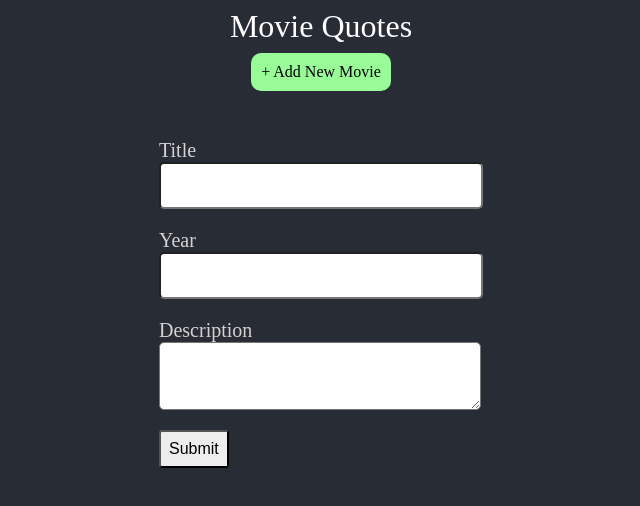
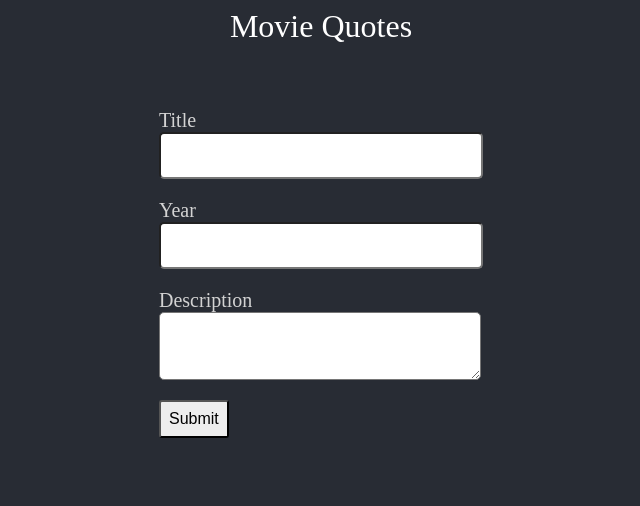
Before and after one commit to vincentntang/graphql-movie-quotes, a React (Create React App) app in the folder frontend/: page /movie/create in a window 1280 px wide. Shown: the top 506 px of the page, without its empty margins (319-959 px from the left). Built offline with nearby package versions, Linux system fonts and the light colour scheme.

Commit message:
react hooks basic example

```diff
--- a/frontend/src/App.js
+++ b/frontend/src/App.js
@@ -1,18 +1,19 @@
 import React, {useState, useEffect } from 'react';
-import { BrowserRouter as Router, Route, Switch } from 'react-router-dom';
+import { BrowserRouter as Router, Route, Switch, Link } from 'react-router-dom';
 import './App.scss';
 // Components
 import {Movie} from './components/Movie';
 import {MovieCreate} from "./components/MovieCreate";
 import {MovieList} from "./components/MovieList";
-import {Navbar} from './components/Navbar';
 
 const App = () => {
 
   return (
     <Router>
       <div className="App">
-        <Navbar/>
+        <div>
+          <Link className="title" to={`/`}>Movie Quotes</Link>
+        </div>
         <Switch>
           <Route exact path="/" component={MovieList}/>
           <Route exact path="/movie/create" component={MovieCreate}/>
--- a/frontend/src/App.scss
+++ b/frontend/src/App.scss
@@ -12,10 +12,21 @@ a {
   margin-bottom: 0.5rem;
   font-size: 2rem;
   color: white;
+  text-align: center;
 }
-.navbar {
-  text-align: center;
-  margin-bottom: 3rem;
+.movie-list {
+  display: flex;
+  justify-content: center;
+  flex-direction: column;
+  margin-top: 2rem;
+}
+.movie-wrapper {
+  display: flex;
+  flex-direction: column;
+  align-items: center;
+  > a {
+    width: auto;
+  }
 }
 /* BUTTON AND LINKS */
 .btn-add-new {
@@ -60,10 +71,14 @@ a {
     text-align:left;
   }
 }
+.single-movie {
+  margin-top: 4rem !important;
+}
 /* FORM ITSELF */
 .movie-create {
   display: flex;
   justify-content: center;
+  margin-top: 4rem;
   label {
     font-size: 20px;
   }
--- a/frontend/src/components/Movie.js
+++ b/frontend/src/components/Movie.js
@@ -7,7 +7,7 @@ export const Movie = (props) =>{
   const filteredMovie = movieData.find(x=> x.imdbID === movieId)
   const quotes = quotesData.filter(y => y.imdbID === movieId)
   return (
-    <div className="movie-item">
+    <div className="movie-item single-movie">
       <img src={filteredMovie.Poster} />
       <section>
         <h3>{filteredMovie.Title}</h3>
--- a/frontend/src/components/MovieCreate.js
+++ b/frontend/src/components/MovieCreate.js
@@ -1,12 +1,16 @@
-import React, {useState} from 'react'
+import React, {useState, useEffect} from 'react'
 
 export const MovieCreate = (props) =>{
   const [description, setDescription] = useState('');
   const [title, setTitle] = useState('');
   const [year, setYear] = useState('');
+  const onSubmit = event => {
+    alert(`${description} ${title} ${year}`);
+    event.preventDefault();
+  }
   return (
     <div className="movie-create">
-      <form>
+      <form onSubmit={onSubmit}>
         <label>Title</label>
         <input
           type="text"
@@ -20,10 +24,15 @@ export const MovieCreate = (props) =>{
         <label>Description</label>
         <textarea
           type="text"
-          onChange={(e) => setYear(e.target.value)}
+          onChange={(e) => setDescription(e.target.value)}
         />
         <button className="btn-normal" type="submit">Submit</button>
       </form>
     </div>
   )
 }
+
+
+// useEffect(() => {
+//   console.log(description, title, year);
+// });
--- a/frontend/src/components/MovieList.js
+++ b/frontend/src/components/MovieList.js
@@ -1,10 +1,12 @@
-import React from 'react'
+import React, {Fragment}from 'react'
 import {Link} from "react-router-dom"
 import movieData from '../data/movies.json'
 import quotesData from '../data/quotes.json'
 
 export const MovieList = (props) => {
   return (
+    <div className="movie-wrapper">
+      <Link className="btn-add-new" to={`/movie/create`}>+ Add New Movie</Link>
       <div className="movie-list">
         {movieData.map(movie => {
           return (
@@ -30,5 +32,6 @@ export const MovieList = (props) => {
           )
         })}
       </div>
+    </div>
   )
 }
--- a/frontend/src/components/Navbar.js
+++ /dev/null
@@ -1,11 +0,0 @@
-import React from 'react'
-import {Link} from "react-router-dom"
-
-export const Navbar = (props) =>{
-  return (
-    <div className="navbar">
-      <Link className="title" to={`/`}>Movie Quotes</Link>
-      <Link className="btn-add-new" to={`/movie/create`}>+ Add New Movie</Link>
-    </div>
-  )
-}
```
Lines whose indentation alone changed are shown as unchanged.
